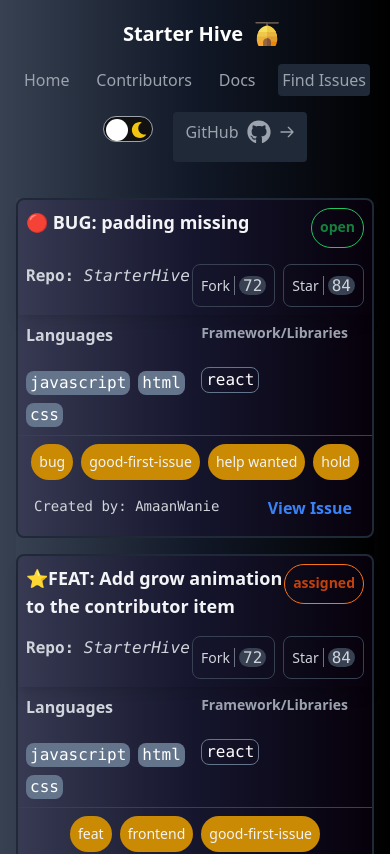
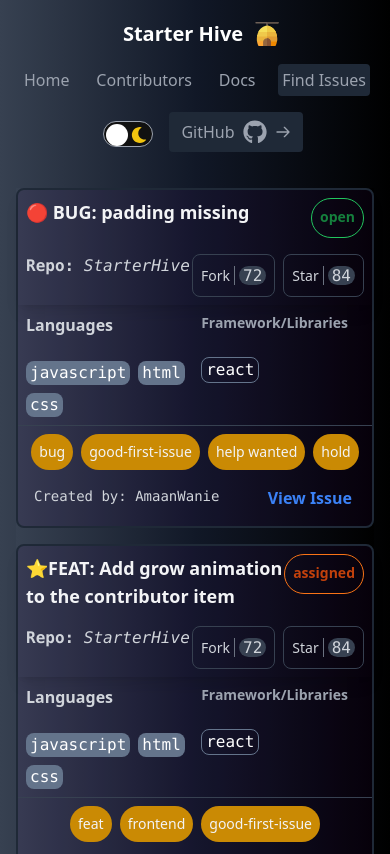
Before and after one commit to smartech75/StarterHive, a React (Vite) app in the folder web/: page /issues in a window 390 px wide. Shown: the top 854 px of the page. Built offline with nearby package versions, Linux system fonts and the light colour scheme.

Commit message:
FEAT: Add dark/light mode to the whole webapp #177

```diff
--- a/web/src/components/Switch/Switch.jsx
+++ b/web/src/components/Switch/Switch.jsx
@@ -4,7 +4,7 @@
 // eslint-disable-next-line react/prop-types
 const Switch = ({ handleTheme, boxThemeChecked }) => {
 	return (
-		<div>
+		<div className='switch__Theme'>
 			<input type="checkbox" className="checkbox" id="checkbox" checked={boxThemeChecked} onChange={(e) => handleTheme(e.target.checked)} />
 			<label htmlFor="checkbox" className="checkbox-label">
 				<FaSun className='fa-sun' />
--- a/web/src/components/Switch/style.css
+++ b/web/src/components/Switch/style.css
@@ -1,3 +1,8 @@
+.switch__Theme {
+	display: flex;
+	align-items: flex-end;
+}
+
 .checkbox {
 	opacity: 0;
 	position: absolute;
@@ -40,9 +45,3 @@
 .checkbox:checked+.checkbox-label .ball {
 	transform: translateX(24px);
 }
-
-@media only screen and (max-width: 768px) {
-	.checkbox-label {
-		margin: 20px;
-	}
-}
```
